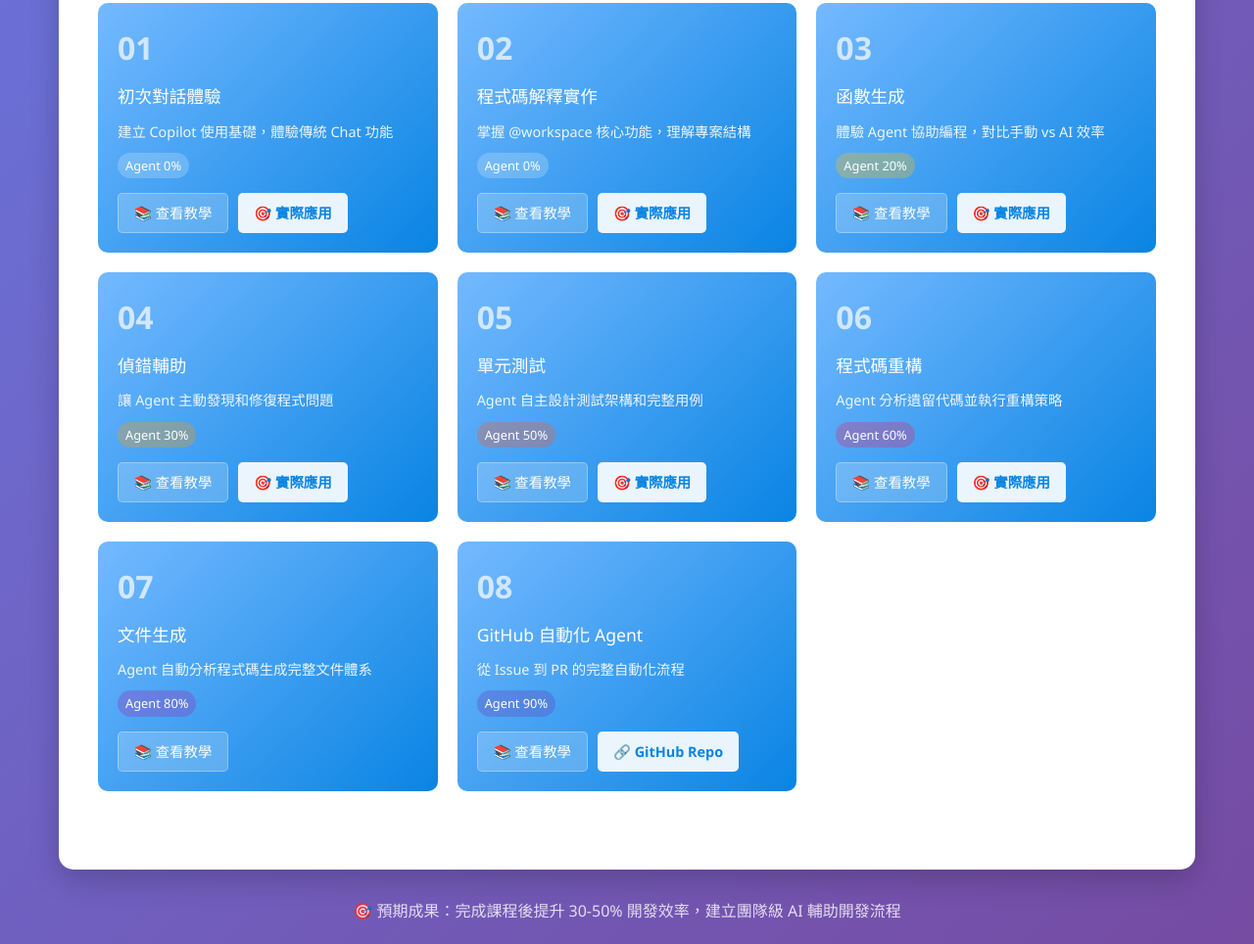
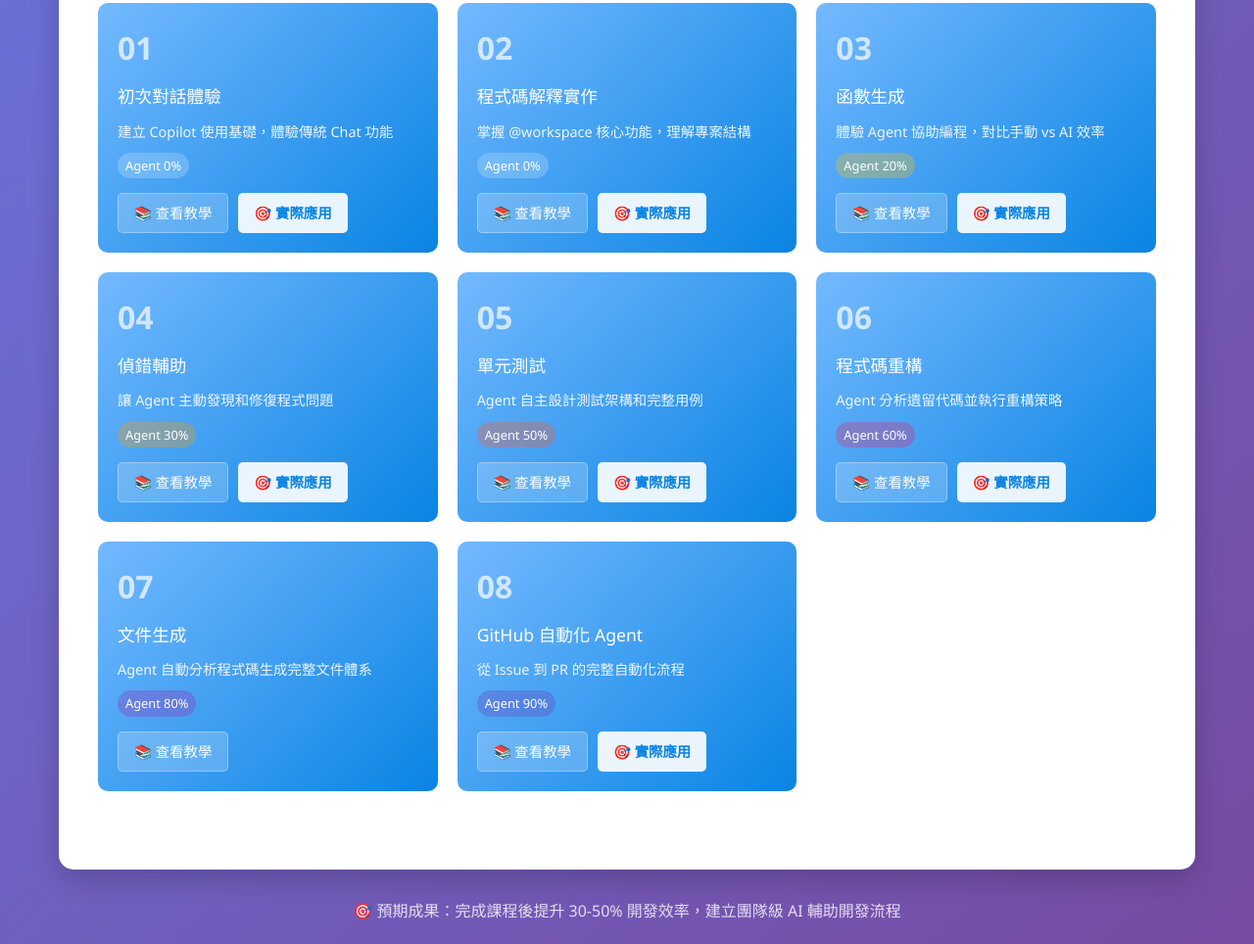
Before and after one commit to yulin0629/github-copilot-tutorial, a plain HTML site: page index.html in a window 1280 px wide. Shown: the part 880-1844 px from the top of the page at 98% size. Drawn offline with nearby package versions, Linux system fonts and the light colour scheme.

Commit message:
fix: 場景8連結到正確的 GitHub Pages
- 將場景8的實際應用連結改為 GitHub Pages URL
- 保持與其他場景一致的兩按鈕設計

```diff
--- a/index.html
+++ b/index.html
@@ -516,7 +516,7 @@
                         <span class="agent-indicator agent-90">Agent 90%</span>
                         <div class="scenario-links">
                             <a href="#" onclick="loadMarkdown('./08-comprehensive-project/TEACHING_GUIDE.md', '場景 8：GitHub 自動化 Agent'); return false;" class="btn btn-doc">📚 查看教學</a>
-                            <a href="https://github.com/yulin0629/copilot-agent-demo-todo" target="_blank" class="btn btn-demo">🔗 GitHub Repo</a>
+                            <a href="https://yulin0629.github.io/copilot-agent-demo-todo/" target="_blank" class="btn btn-demo">🎯 實際應用</a>
                         </div>
                     </div>
                 </div>
```
